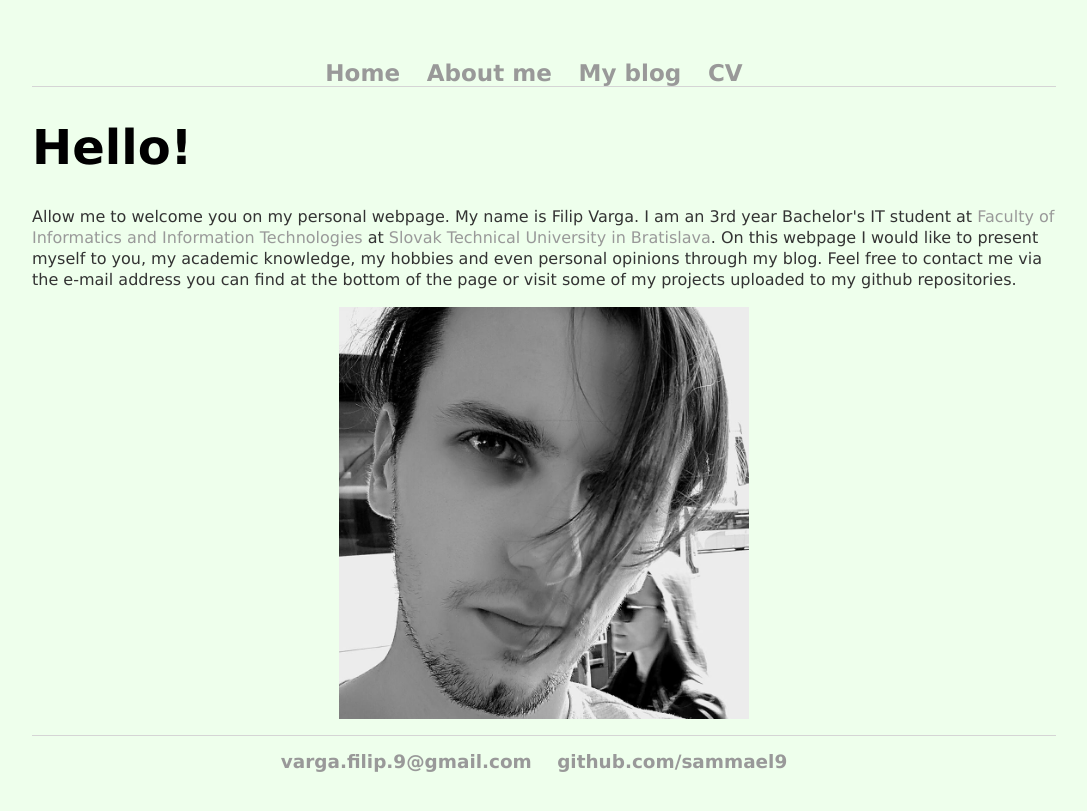
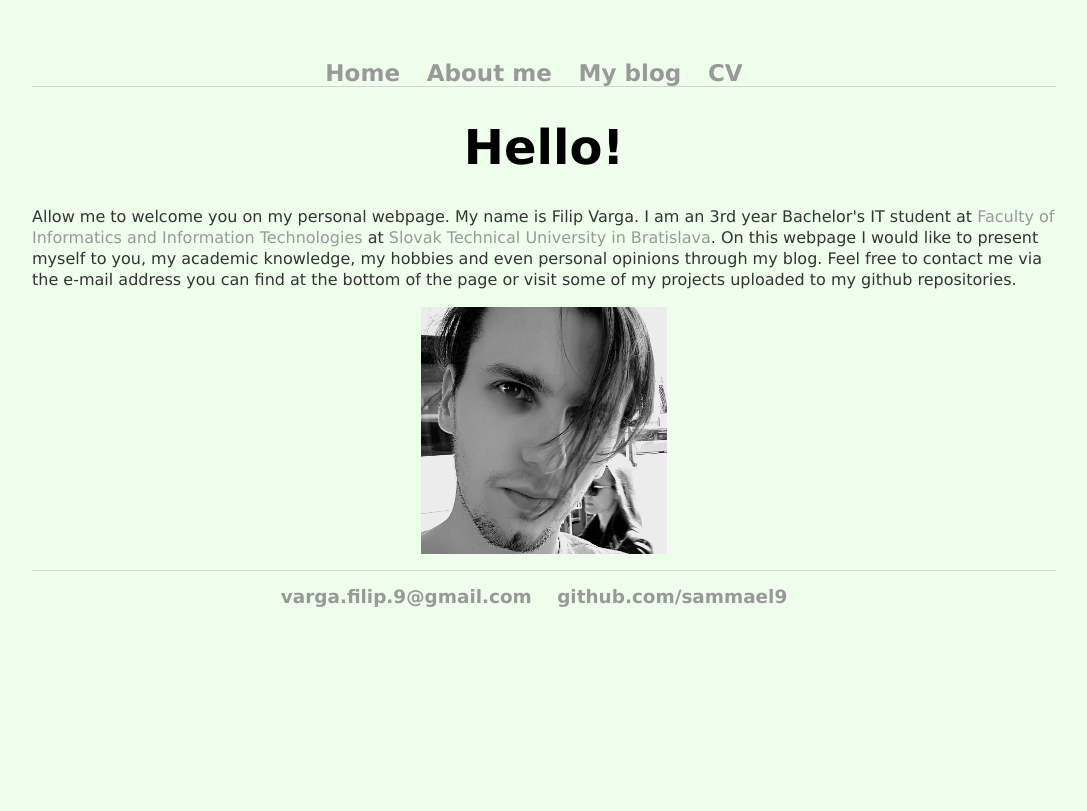
Before and after one commit to sammael9/sammael9.github.io, a Jekyll site: the page built from index.html, in a window 1280 px wide. Shown: the top 811 px of the page, without its empty margins (96-1183 px from the left). Built offline with Jekyll 4.4.1, drawn with Linux system fonts in a browser that asks for light colours.

Commit message:
Update main.css

```diff
--- a/css/main.css
+++ b/css/main.css
@@ -8,7 +8,7 @@ img {
     display: block;
     margin-left: auto;
     margin-right: auto;
-    width: 40%;
+    width: 24%;
 }
 footer ul {
     padding: 0px;
@@ -39,6 +39,7 @@ a:hover {
 }
 h1 {
     font-size: 3em;
+    text-align:center;
 }
 h2 {
     font-size: 2em;
```
